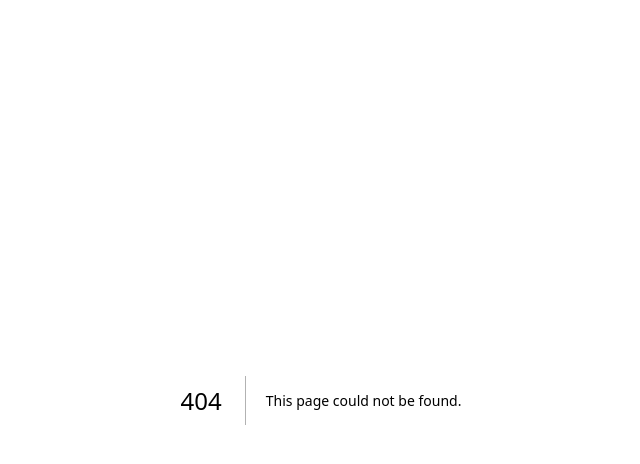
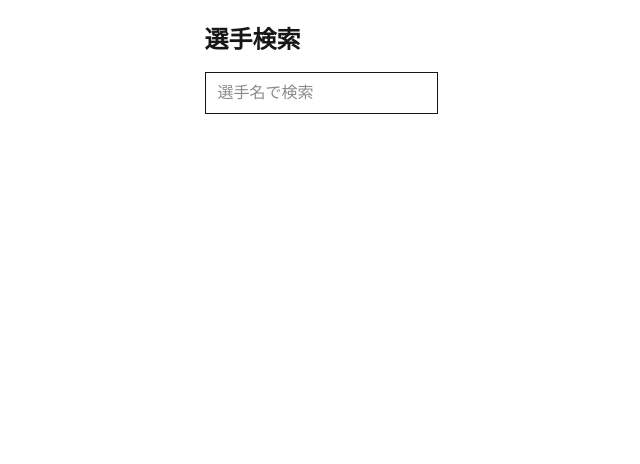
Before and after one commit to Tsolaratov/mlb-stats-app, a Next.js app: page /players in a window 1280 px wide. Before the commit this address had no page. Shown: the top 464 px of the page, without its empty margins (319-959 px from the left). Built offline with nearby package versions, Linux system fonts and the light colour scheme.

Commit message:
feat: build player search page

```diff
--- /dev/null
+++ b/src/app/players/page.tsx
@@ -0,0 +1,37 @@
+import Link from "next/link";
+import { searchPlayers } from "@/lib/db/players";
+
+export default async function PlayersSearchPage({
+  searchParams,
+}: {
+  searchParams: Promise<{ q?: string }>;
+}) {
+  const { q } = await searchParams;
+  const players = q ? await searchPlayers(q) : [];
+
+  return (
+    <main className="max-w-2xl mx-auto p-6">
+      <h1 className="text-2xl font-bold mb-4">選手検索</h1>
+      <form className="mb-6">
+        <input
+          type="text"
+          name="q"
+          defaultValue={q ?? ""}
+          placeholder="選手名で検索"
+          className="border px-3 py-2 w-full"
+        />
+      </form>
+      {q && players.length === 0 && <p>「{q}」に一致する選手が見つかりませんでした。</p>}
+      <ul className="space-y-2">
+        {players.map((p) => (
+          <li key={p.id}>
+            <Link href={`/players/${p.id}`} className="text-blue-600 hover:underline">
+              {p.full_name}
+            </Link>
+            {!p.is_active && <span className="text-gray-400 text-sm ml-2">(引退)</span>}
+          </li>
+        ))}
+      </ul>
+    </main>
+  );
+}
```
